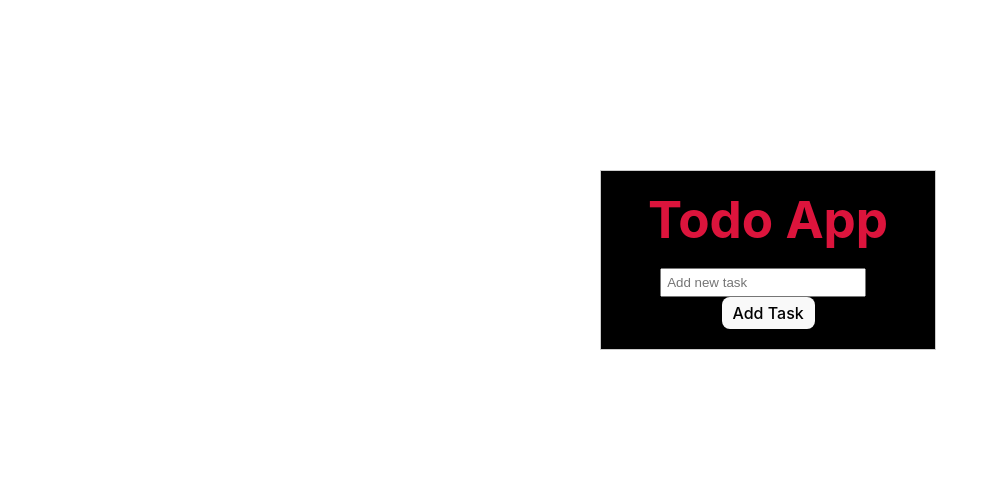
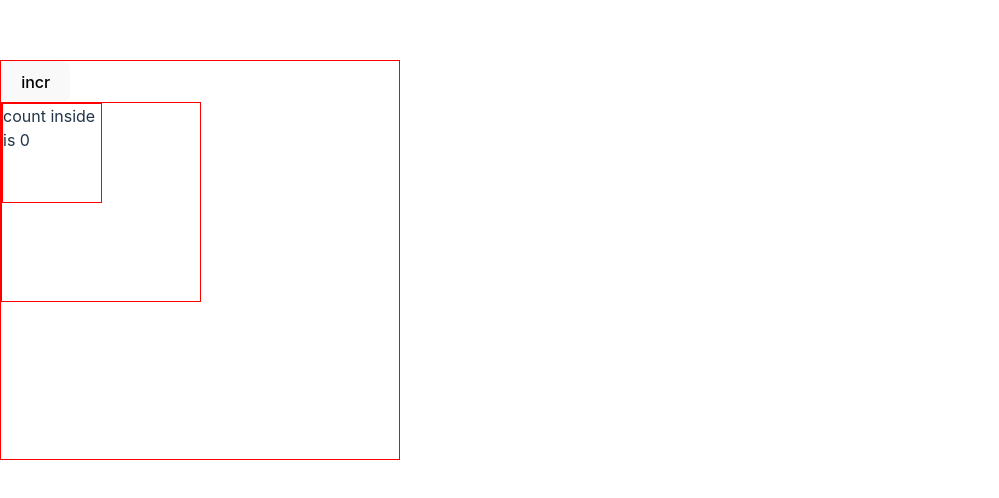
Before and after one commit to Vivek-2898/react730, a React (Vite) app in the folder projects/accordin/: page / in a window 1280 px wide. Shown: the part 140-638 px from the top of the page, without its empty margins (0-999 px from the left). Built offline with nearby package versions, Linux system fonts and the light colour scheme.

Commit message:
implement ContextApiDemo

```diff
--- /dev/null
+++ b/projects/accordin/src/Component1.jsx
@@ -0,0 +1,12 @@
+import React  from 'react';
+import Component2 from './Component2'
+
+const Component1 = () => {
+  return (
+		<div style={{ width: "200px", height: "200px", border: "1px solid red" }}>
+			<Component2 />
+		</div>
+	)
+}
+
+export default Component1
--- /dev/null
+++ b/projects/accordin/src/Component2.jsx
@@ -0,0 +1,14 @@
+import React, { useContext } from 'react'
+import { mainContext } from './main'
+
+const Component2 = () =>
+{
+    const count= useContext(mainContext)
+  return (
+		<div style={{ width: "100px", height: "100px", border: "1px solid red" }}>
+			count inside is {count}
+		</div>
+	)
+}
+
+export default Component2;
--- /dev/null
+++ b/projects/accordin/src/ContextApiDemo.jsx
@@ -0,0 +1,18 @@
+import React, { useState,useContext } from 'react'
+import Component from './Component1'
+import { mainContext } from './main'
+
+const ContextApiDemo = () =>
+{
+  const [count, setCount] = useState(0)
+
+  return (
+    <div style={{width:'400px',height:'400px',border:'1px solid red'}}>
+      <button onClick={()=>setCount(count+1)}>incr</button>
+      <mainContext.Provider value={count}>
+        <Component />
+			</mainContext.Provider>
+		</div>
+	)
+}
+export default ContextApiDemo
--- a/projects/accordin/src/main.jsx
+++ b/projects/accordin/src/main.jsx
@@ -1,15 +1,19 @@
 import React from 'react'
 import ReactDOM from 'react-dom/client'
+import { createContext } from 'react' // Import createContext separately
 import App from './App.jsx'
 import './index.css'
 import './Todo.css'
 import TodoApp from './TodoApp.jsx'
 import Todo1 from './Todo1.jsx'
+import ContextApiDemo from './ContextApiDemo.jsx'
 
+export const mainContext = createContext()
 ReactDOM.createRoot(document.getElementById('root')).render(
   <React.StrictMode>
     {/* <App /> */}
     {/* <TodoApp/> */}
-    <Todo1/>
-  </React.StrictMode>,
+     {/* <Todo1/> */}
+     <ContextApiDemo/>
+  </React.StrictMode>
 )
```
Also changed, not shown: projects/accordin/src/Component.jsx (added, +14 -0 lines).
